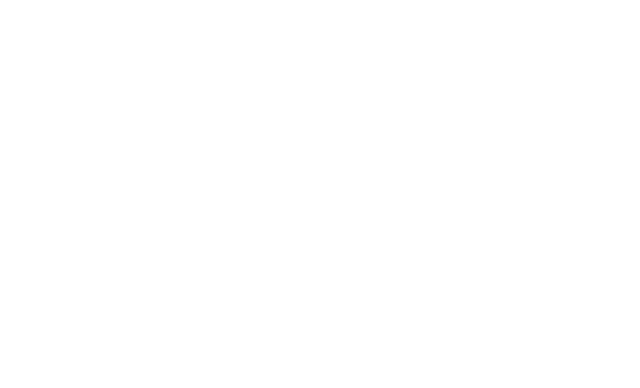
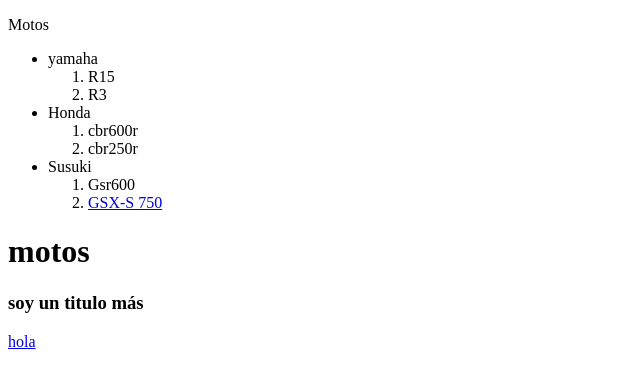
Before and after one commit to XNORX1/proyecto1, a plain HTML site: page index.html in a window 1280 px wide. Shown: the whole page, without its empty margins (0-640 px from the left). Drawn offline with Linux system fonts and the light colour scheme.

Commit message:
Estruturas

```diff
--- a/index.html
+++ b/index.html
@@ -2,16 +2,52 @@
 <html lang="es">
  <head>
     <meta charset="UTF-8">
-    <meta name="description" content="esta pagina vas ver motos">
+    <meta name="description" content="En esta página vas ver motos">
     <meta name="robots" content="index,follow">
     <meta http-equiv="X-UA-Compatible" content="IE=edge">
     <meta name="viewport" content="width=device-width, initial-scale=1.0">
-    <title>Mi pagina</title>
+    <title>Mi página</title>
     <link rel="stylesheet" href="style.css">
 
 
  </head>
- <body>
+   <body>
+    <header>
+      <nav></nav>
+    </header>
+    <p>Motos</p>
+    <main>
+      <section>
+        <article>
 
- </body>
+        </article>
+      </section>
+
+      <ul>
+        <li>yamaha</li>
+        <ol>
+          <li>R15</li>
+          <li>R3</li>
+        </ol>
+        <li>Honda</li>
+        <ol>
+          <li>cbr600r</li>
+          <li>cbr250r</li>
+        </ol>
+        <li>Susuki</li>
+        <ol>
+          <li>Gsr600</li>
+          <li><a href="https://www.google.com/search?q=gsxs+750&sxsrf=APwXEdfbD1RZ_m1yIRgp9FMS5cNuOmm8FQ:1684866953951&source=lnms&tbm=isch&sa=X&ved=2ahUKEwimzKLCioz_AhUGQzABHa5vAosQ_AUoAXoECAEQAw&biw=1517&bih=685&dpr=0.9">GSX-S 750</a></li>
+        </ol>
+      </ul>
+
+    </main>
+    <footer>
+
+    </footer>
+
+   <h1>motos </h1>
+    <h3>soy un titulo más</h3>
+    <a href="https://www.google.com">hola</a>
+   </body>
  </html>
```
